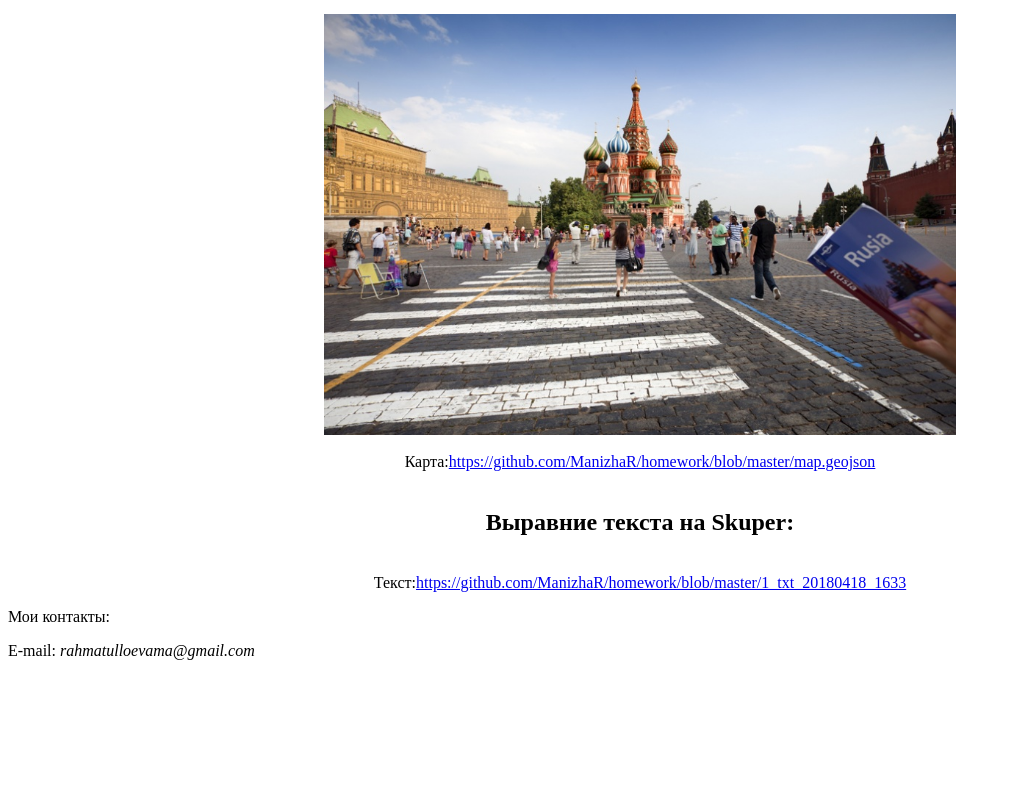
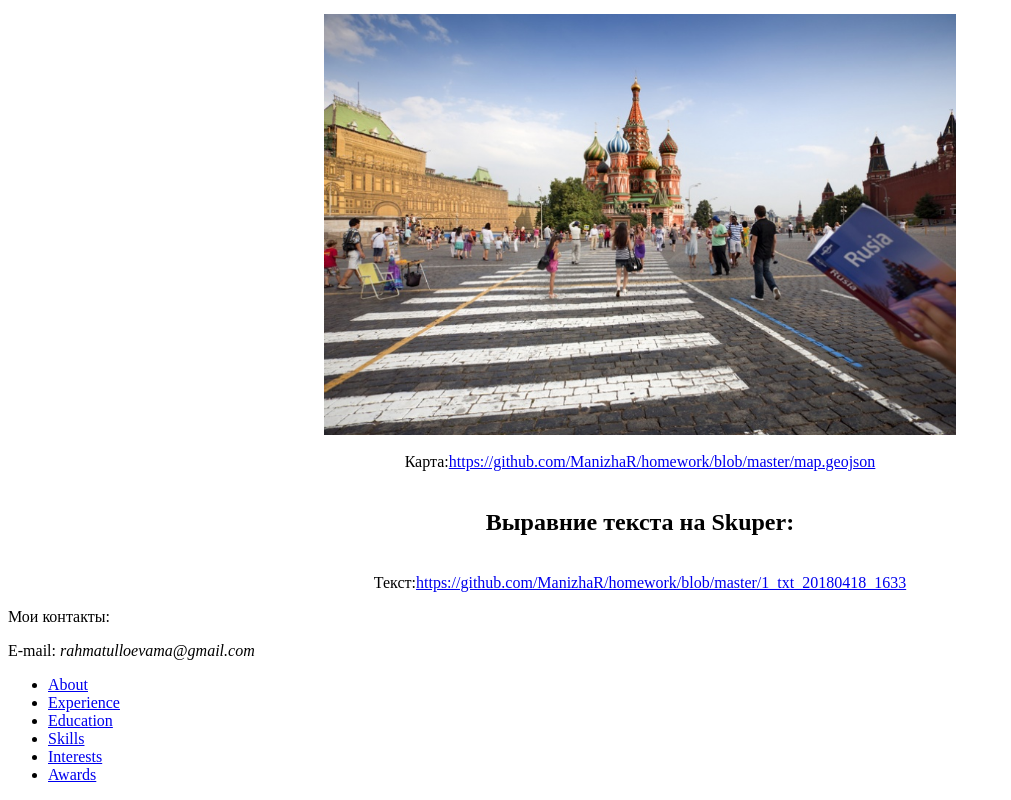
Before and after one commit to ManizhaR/ManizhaR.github.io, a plain HTML site: page index.html in a window 1280 px wide. Shown: the part 2962-3762 px from the top of the page, without its empty margins (0-1011 px from the left). Before the commit the page ends 3630 px from the top, so only its background shows below. Drawn offline with Linux system fonts and the light colour scheme.

Commit message:
Update index.html

```diff
--- a/index.html
+++ b/index.html
@@ -3,9 +3,6 @@
   <html>
     <head>
       <meta charset="utf-8">
-      <meta name="viewport" content="width=device-width, initial-scale=1, shrink-to-fit=no">
-      <meta name="description" content="">
-      <meta name="author" content="">
       <title>Моя личная страничка</title>
     </head>
     <body>
@@ -47,5 +44,28 @@
       <center>Текст:<a href=https://github.com/ManizhaR/homework/blob/master/1_txt_20180418_1633>https://github.com/ManizhaR/homework/blob/master/1_txt_20180418_1633</a></center>
       <p>Мои контакты:</p>
       E-mail: <i>rahmatulloevama@gmail.com</i>
+        <div class="collapse navbar-collapse" id="navbarSupportedContent">
+        <ul class="navbar-nav">
+          <li class="nav-item">
+            <a class="nav-link js-scroll-trigger" href="#about">About</a>
+          </li>
+          <li class="nav-item">
+            <a class="nav-link js-scroll-trigger" href="#experience">Experience</a>
+          </li>
+          <li class="nav-item">
+            <a class="nav-link js-scroll-trigger" href="#education">Education</a>
+          </li>
+          <li class="nav-item">
+            <a class="nav-link js-scroll-trigger" href="#skills">Skills</a>
+          </li>
+          <li class="nav-item">
+            <a class="nav-link js-scroll-trigger" href="#interests">Interests</a>
+          </li>
+          <li class="nav-item">
+            <a class="nav-link js-scroll-trigger" href="#awards">Awards</a>
+          </li>
+        </ul>
+      </div>
+    </nav>
     </body>
   </html>
```
